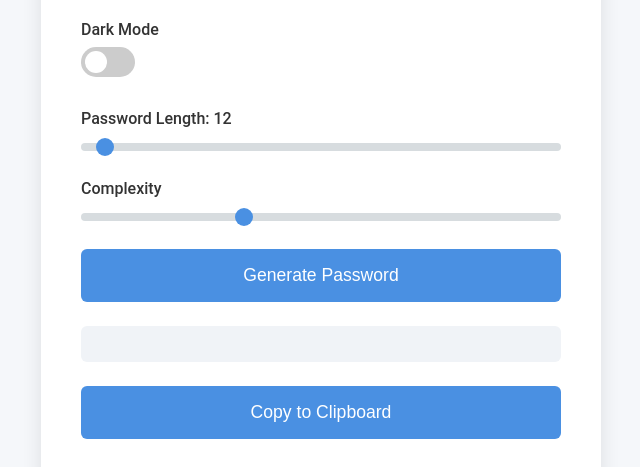
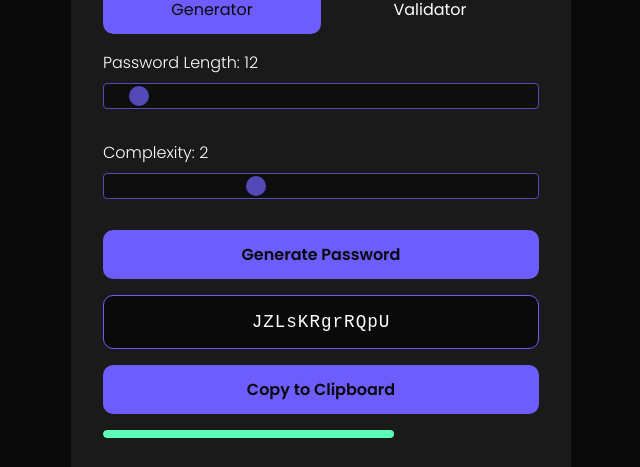
Before and after one commit to DexCodeSX/Password-Generator, a plain HTML site: page index.html in a window 1280 px wide. Shown: the part 191-658 px from the top of the page, without its empty margins (319-959 px from the left). Drawn offline with Linux system fonts and the light colour scheme.

Commit message:
Add files via upload

```diff
--- a/index.html
+++ b/index.html
@@ -3,236 +3,282 @@
 <head>
     <meta charset="UTF-8">
     <meta name="viewport" content="width=device-width, initial-scale=1.0">
-    <title>Secure Password Generator</title>
+    <title>Advanced Password Tools</title>
+    <link href="https://fonts.googleapis.com/css2?family=Poppins:wght@300;400;600&display=swap" rel="stylesheet">
     <style>
         :root {
-            --primary-color: #4a90e2;
-            --secondary-color: #45b7af;
-            --bg-color: #f5f7fa;
-            --text-color: #333;
-            --container-bg: #ffffff;
-            --input-bg: #f0f3f7;
-            --shadow: 0 10px 20px rgba(0,0,0,0.1);
+            --bg-color: #0a0a0a;
+            --card-bg: #1a1a1a;
+            --text-color: #ffffff;
+            --primary-color: #6d5dfc;
+            --secondary-color: #fc5d8d;
+            --tertiary-color: #5dfcb6;
         }
+
+        * {
+            box-sizing: border-box;
+            margin: 0;
+            padding: 0;
+        }
+
         body {
-            font-family: 'Roboto', 'Segoe UI', Arial, sans-serif;
+            font-family: 'Poppins', sans-serif;
             background-color: var(--bg-color);
             color: var(--text-color);
-            transition: all 0.3s ease;
-            margin: 0;
-            padding: 0;
             display: flex;
             justify-content: center;
             align-items: center;
             min-height: 100vh;
+            overflow-x: hidden;
         }
+
         .container {
-            max-width: 480px;
+            background-color: var(--card-bg);
+            border-radius: 20px;
+            box-shadow: 0 0 20px rgba(0, 0, 0, 0.2);
+            padding: 2rem;
             width: 90%;
-            padding: 2.5rem;
-            background: var(--container-bg);
-            border-radius: 12px;
-            box-shadow: var(--shadow);
-            transition: all 0.3s ease;
+            max-width: 500px;
             opacity: 0;
             transform: translateY(20px);
+            transition: opacity 0.5s ease, transform 0.5s ease;
         }
+
         .container.show {
             opacity: 1;
             transform: translateY(0);
         }
+
         h1 {
             text-align: center;
             color: var(--primary-color);
-            margin-bottom: 2rem;
-            font-weight: 300;
+            margin-bottom: 1.5rem;
+            font-weight: 600;
             font-size: 2.5rem;
+            letter-spacing: 1px;
         }
+
+        .tabs {
+            display: flex;
+            margin-bottom: 1rem;
+            border-radius: 10px;
+            overflow: hidden;
+        }
+
+        .tab {
+            flex: 1;
+            padding: 0.75rem;
+            text-align: center;
+            background-color: var(--card-bg);
+            color: var(--text-color);
+            cursor: pointer;
+            border: none;
+            transition: all 0.3s ease;
+            font-weight: 400;
+        }
+
+        .tab.active {
+            background-color: var(--primary-color);
+            color: var(--bg-color);
+        }
+
+        .tab-content {
+            display: none;
+            opacity: 0;
+            transform: translateX(20px);
+            transition: opacity 0.3s ease, transform 0.3s ease;
+        }
+
+        .tab-content.active {
+            display: block;
+            opacity: 1;
+            transform: translateX(0);
+        }
+
         .form-group {
             margin-bottom: 1.5rem;
         }
+
         label {
             display: block;
             margin-bottom: 0.5rem;
-            font-weight: 500;
+            font-weight: 300;
         }
+
+        input[type="range"], input[type="text"], input[type="password"] {
+            width: 100%;
+            padding: 0.75rem;
+            border: 1px solid var(--primary-color);
+            border-radius: 10px;
+            background-color: var(--bg-color);
+            color: var(--text-color);
+            font-family: 'Poppins', sans-serif;
+        }
+
         input[type="range"] {
-            width: 100%;
             -webkit-appearance: none;
             height: 8px;
             border-radius: 4px;
-            background: #d7dcdf;
+            background: var(--bg-color);
             outline: none;
-            padding: 0;
-            margin: 0;
+            opacity: 0.7;
+            transition: opacity 0.2s;
         }
+
         input[type="range"]::-webkit-slider-thumb {
             -webkit-appearance: none;
             appearance: none;
-            width: 18px;
-            height: 18px;
+            width: 20px;
+            height: 20px;
             border-radius: 50%;
             background: var(--primary-color);
             cursor: pointer;
-            transition: all 0.15s ease-in-out;
+            transition: all 0.3s ease;
         }
+
         input[type="range"]::-webkit-slider-thumb:hover {
-            background: var(--secondary-color);
+            transform: scale(1.1);
         }
-        input[type="range"]::-moz-range-thumb {
-            width: 18px;
-            height: 18px;
-            border: 0;
-            border-radius: 50%;
-            background: var(--primary-color);
+
+        button {
+            background-color: var(--primary-color);
+            color: var(--bg-color);
+            border: none;
+            padding: 0.75rem 1rem;
+            border-radius: 10px;
             cursor: pointer;
-            transition: background 0.15s ease-in-out;
+            width: 100%;
+            font-size: 1rem;
+            transition: all 0.3s ease;
+            font-family: 'Poppins', sans-serif;
+            font-weight: 600;
         }
-        input[type="range"]::-moz-range-thumb:hover {
-            background: var(--secondary-color);
+
+        button:hover {
+            background-color: var(--secondary-color);
+            transform: translateY(-2px);
+            box-shadow: 0 5px 15px rgba(252, 93, 141, 0.4);
         }
-        .toggle-switch {
-            position: relative;
-            display: inline-block;
-            width: 54px;
-            height: 30px;
+
+        #password, #validationResult {
+            background-color: var(--bg-color);
+            padding: 1rem;
+            border-radius: 10px;
+            margin: 1rem 0;
+            word-break: break-all;
+            text-align: center;
+            font-family: 'Courier New', monospace;
+            font-size: 1.1rem;
+            letter-spacing: 1px;
+            border: 1px solid var(--primary-color);
         }
-        .toggle-switch input {
-            opacity: 0;
-            width: 0;
-            height: 0;
-        }
-        .toggle-slider {
-            position: absolute;
-            cursor: pointer;
-            top: 0;
-            left: 0;
-            right: 0;
-            bottom: 0;
-            background-color: #ccc;
-            transition: .4s;
-            border-radius: 30px;
-        }
-        .toggle-slider:before {
-            position: absolute;
-            content: "";
-            height: 22px;
-            width: 22px;
-            left: 4px;
-            bottom: 4px;
-            background-color: white;
-            transition: .4s;
-            border-radius: 50%;
-        }
-        input:checked + .toggle-slider {
-            background-color: var(--primary-color);
-        }
-        input:checked + .toggle-slider:before {
-            transform: translateX(24px);
-        }
-        button {
-            display: block;
-            width: 100%;
-            padding: 1rem;
-            background: var(--primary-color);
-            color: white;
-            border: none;
-            border-radius: 6px;
-            cursor: pointer;
-            transition: all 0.3s ease;
-            margin-top: 1.5rem;
-            font-size: 1.1rem;
-            font-weight: 500;
-        }
-        button:hover {
-            background: var(--secondary-color);
-            transform: translateY(-2px);
-            box-shadow: 0 5px 10px rgba(0,0,0,0.2);
-        }
-        button:active {
-            transform: translateY(0);
-            box-shadow: none;
-        }
-        #password {
-            background: var(--input-bg);
-            padding: 1rem;
-            border-radius: 6px;
-            word-break: break-all;
-            margin: 1.5rem 0;
-            text-align: center;
-            font-size: 1.2rem;
-            font-family: 'Courier New', monospace;
-            transition: all 0.3s ease;
-            border: 2px solid transparent;
-        }
-        #password:hover {
-            border-color: var(--primary-color);
-        }
+
         .strength-meter {
             height: 8px;
+            border-radius: 4px;
             margin-top: 1rem;
-            border-radius: 4px;
             transition: all 0.3s ease;
             overflow: hidden;
         }
+
         .strength-meter::before {
             content: '';
             display: block;
             height: 100%;
+            border-radius: 4px;
+            transition: all 0.3s ease;
+            width: 0;
+        }
+
+        .weak::before { width: 33.33%; background-color: var(--secondary-color); }
+        .medium::before { width: 66.66%; background-color: var(--tertiary-color); }
+        .strong::before { width: 100%; background-color: var(--primary-color); }
+
+        .requirements {
+            list-style-type: none;
+            padding: 0;
+        }
+
+        .requirements li {
+            margin-bottom: 0.5rem;
+            display: flex;
+            align-items: center;
+            font-size: 0.9rem;
             transition: all 0.3s ease;
         }
-        .weak::before { width: 33.33%; background-color: #e74c3c; }
-        .medium::before { width: 66.66%; background-color: #f39c12; }
-        .strong::before { width: 100%; background-color: #2ecc71; }
+
+        .requirements li::before {
+            content: '•';
+            color: var(--secondary-color);
+            font-size: 1.5em;
+            margin-right: 0.5rem;
+            transition: all 0.3s ease;
+        }
+
+        .requirements li.met::before {
+            color: var(--tertiary-color);
+        }
+
+        .footer {
+            display: flex;
+            justify-content: space-between;
+            align-items: center;
+            margin-top: 2rem;
+            padding-top: 1rem;
+            border-top: 1px solid var(--primary-color);
+        }
+
+        .github-icon {
+            width: 24px;
+            height: 24px;
+            fill: var(--text-color);
+            transition: all 0.3s ease;
+        }
+
+        .github-icon:hover {
+            fill: var(--primary-color);
+            transform: scale(1.1);
+        }
+
+        .credit {
+            font-size: 0.875rem;
+            color: var(--text-color);
+            opacity: 0.7;
+        }
+
         .loading-overlay {
             position: fixed;
             top: 0;
             left: 0;
             width: 100%;
             height: 100%;
-            background: rgba(0, 0, 0, 0.7);
+            background-color: var(--bg-color);
             display: flex;
             justify-content: center;
             align-items: center;
             z-index: 1000;
-            opacity: 0;
-            visibility: hidden;
-            transition: all 0.3s ease;
+            transition: opacity 0.5s ease;
         }
-        .loading-overlay.show {
-            opacity: 1;
-            visibility: visible;
-        }
+
         .loading-spinner {
             width: 50px;
             height: 50px;
-            border: 5px solid #f3f3f3;
-            border-top: 5px solid var(--primary-color);
+            border: 3px solid var(--primary-color);
+            border-top: 3px solid var(--secondary-color);
             border-radius: 50%;
             animation: spin 1s linear infinite;
         }
+
         @keyframes spin {
             0% { transform: rotate(0deg); }
             100% { transform: rotate(360deg); }
         }
-        .credit {
-            text-align: center;
-            margin-top: 1.5rem;
-            font-size: 0.9rem;
-            color: var(--text-color);
-            opacity: 0.7;
+
+        @media (max-width: 480px) {
+            .container {
+                padding: 1.5rem;
             }
-        body.dark-mode {
-            --bg-color: #1a1a2e;
-            --text-color: #e0e0e0;
-            --container-bg: #16213e;
-            --input-bg: #0f3460;
-        }
-        @media (max-width: 600px) {
-            .container {
-                width: 95%;
-                padding: 2rem;
-            }
+
             h1 {
                 font-size: 2rem;
             }
@@ -244,57 +290,110 @@
         <div class="loading-spinner"></div>
     </div>
     <div class="container">
-        <h1>Password Generator</h1>
+        <h1>Password Toolkit</h1>
+        <div class="tabs">
+            <button class="tab active" data-tab="generator">Generator</button>
+            <button class="tab" data-tab="validator">Validator</button>
+        </div>
+        <div id="generatorTab" class="tab-content active">
             <div class="form-group">
-            <label for="toggle">Dark Mode</label>
-            <label class="toggle-switch">
-                <input type="checkbox" id="toggle">
-                <span class="toggle-slider"></span>
-            </label>
+                <label for="length">Password Length: <span id="lengthValue">12</span></label>
+                <input type="range" id="length" min="8" max="128" value="12">
             </div>
             <div class="form-group">
-            <label for="length">Password Length: <span id="lengthValue">12</span></label>
-            <input type="range" id="length" value="12" min="8" max="128" step="1">
+                <label for="complexity">Complexity: <span id="complexityValue">2</span></label>
+                <input type="range" id="complexity" min="1" max="4" value="2">
             </div>
+            <button id="generate">Generate Password</button>
+            <div id="password"></div>
+            <button id="copy">Copy to Clipboard</button>
+            <div id="strengthMeter" class="strength-meter"></div>
+        </div>
+        <div id="validatorTab" class="tab-content">
             <div class="form-group">
-            <label for="complexity">Complexity</label>
-            <input type="range" id="complexity" value="2" min="1" max="4" step="1">
+                <label for="passwordToValidate">Enter Password to Validate:</label>
+                <input type="password" id="passwordToValidate">
             </div>
-        <button id="generate-btn">Generate Password</button>
-        <div id="password"></div>
-        <button id="copy-btn">Copy to Clipboard</button>
-        <div class="strength-meter" id="strength-meter"></div>
-        <div class="credit">Made By Bisam</div>
+            <div id="validationResult"></div>
+            <ul class="requirements">
+                <li id="lengthReq">At least 8 characters long</li>
+                <li id="upperReq">Contains uppercase letter</li>
+                <li id="lowerReq">Contains lowercase letter</li>
+                <li id="numberReq">Contains number</li>
+                <li id="specialReq">Contains special character</li>
+            </ul>
         </div>
+        <div class="footer">
+            <a href="https://github.com/DexCodeSX" target="_blank" rel="noopener noreferrer">
+                <svg class="github-icon" xmlns="http://www.w3.org/2000/svg" viewBox="0 0 24 24">
+                    <path d="M12 0c-6.626 0-12 5.373-12 12 0 5.302 3.438 9.8 8.207 11.387.599.111.793-.261.793-.577v-2.234c-3.338.726-4.033-1.416-4.033-1.416-.546-1.387-1.333-1.756-1.333-1.756-1.089-.745.083-.729.083-.729 1.205.084 1.839 1.237 1.839 1.237 1.07 1.834 2.807 1.304 3.492.997.107-.775.418-1.305.762-1.604-2.665-.305-5.467-1.334-5.467-5.931 0-1.311.469-2.381 1.236-3.221-.124-.303-.535-1.524.117-3.176 0 0 1.008-.322 3.301 1.23.957-.266 1.983-.399 3.003-.404 1.02.005 2.047.138 3.006.404 2.291-1.552 3.297-1.23 3.297-1.23.653 1.653.242 2.874.118 3.176.77.84 1.235 1.911 1.235 3.221 0 4.609-2.807 5.624-5.479 5.921.43.372.823 1.102.823 2.222v3.293c0 .319.192.694.801.576 4.765-1.589 8.199-6.086 8.199-11.386 0-6.627-5.373-12-12-12z"/>
+                </svg>
+            </a>
+            <div class="credit">Made by Bisam</div>
+        </div>
+    </div>
+
     <script>
-        document.addEventListener('DOMContentLoaded', function() {
-            const els = {
-                password: document.getElementById("password"),
-                strengthMeter: document.getElementById("strength-meter"),
-                lengthInput: document.getElementById("length"),
-                lengthValue: document.getElementById("lengthValue"),
-                complexityInput: document.getElementById("complexity"),
-                generateBtn: document.getElementById("generate-btn"),
-                copyBtn: document.getElementById("copy-btn"),
-                toggle: document.getElementById("toggle"),
+        const elements = {
             loadingOverlay: document.querySelector('.loading-overlay'),
-                container: document.querySelector('.container')
+            container: document.querySelector('.container'),
+            tabs: document.querySelectorAll('.tab'),
+            tabContents: document.querySelectorAll('.tab-content'),
+            length: document.getElementById('length'),
+            lengthValue: document.getElementById('lengthValue'),
+            complexity: document.getElementById('complexity'),
+            complexityValue: document.getElementById('complexityValue'),
+            generate: document.getElementById('generate'),
+            password: document.getElementById('password'),
+            copy: document.getElementById('copy'),
+            strengthMeter: document.getElementById('strengthMeter'),
+            passwordToValidate: document.getElementById('passwordToValidate'),
+            validationResult: document.getElementById('validationResult'),
+            requirements: {
+                length: document.getElementById('lengthReq'),
+                upper: document.getElementById('upperReq'),
+                lower: document.getElementById('lowerReq'),
+                number: document.getElementById('numberReq'),
+                special: document.getElementById('specialReq')
+            }
         };
 
-            els.toggle.addEventListener('change', updateTheme);
-            els.lengthInput.addEventListener('input', updateLengthValue);
-            els.generateBtn.addEventListener("click", generatePasswordHandler);
-            els.copyBtn.addEventListener("click", copyToClipboard);
+        // Simulating page load
+        window.addEventListener('load', () => {
+            setTimeout(() => {
+                elements.loadingOverlay.style.opacity = '0';
+                setTimeout(() => {
+                    elements.loadingOverlay.style.display = 'none';
+                    elements.container.classList.add('show');
+                }, 500);
+            }, 1500);
+        });
 
-            function updateTheme() {
-                document.body.classList.toggle('dark-mode', els.toggle.checked);
-            }
+        // Tab functionality
+        elements.tabs.forEach(tab => {
+            tab.addEventListener('click', () => {
+                elements.tabs.forEach(t => t.classList.remove('active'));
+                elements.tabContents.forEach(c => c.classList.remove('active'));
+                tab.classList.add('active');
+                document.getElementById(`${tab.dataset.tab}Tab`).classList.add('active');
+            });
+        });
 
-            function updateLengthValue() {
-                els.lengthValue.textContent = els.lengthInput.value;
-            }
+        elements.length.addEventListener('input', () => {
+            elements.lengthValue.textContent = elements.length.value;
+        });
 
-            function generatePassword(length, complexity) {
+        elements.complexity.addEventListener('input', () => {
+            elements.complexityValue.textContent = elements.complexity.value;
+        });
+
+        elements.generate.addEventListener('click', generatePassword);
+        elements.copy.addEventListener('click', copyToClipboard);
+        elements.passwordToValidate.addEventListener('input', validatePassword);
+
+        function generatePassword() {
+            const length = parseInt(elements.length.value);
+            const complexity = parseInt(elements.complexity.value);
             const charsets = [
                 'abcdefghijklmnopqrstuvwxyz',
                 'ABCDEFGHIJKLMNOPQRSTUVWXYZ',
@@ -310,12 +409,13 @@
                 password += chars[randomIndex];
             }
 
-                return password;
+            elements.password.textContent = password;
+            updateStrengthMeter(password);
         }
 
         function updateStrengthMeter(password) {
             const strength = calculatePasswordStrength(password);
-                els.strengthMeter.className = `strength-meter ${strength.toLowerCase()}`;
+            elements.strengthMeter.className = `strength-meter ${strength}`;
         }
 
         function calculatePasswordStrength(password) {
@@ -327,40 +427,39 @@
 
             const score = [length >= 12, hasLower, hasUpper, hasNumber, hasSpecial].filter(Boolean).length;
 
-                return score <= 2 ? 'Weak' : score <= 4 ? 'Medium' : 'Strong';
-            }
-
-            function generatePasswordHandler() {
-                showLoading();
-                setTimeout(() => {
-                    const length = parseInt(els.lengthInput.value);
-                    const complexity = parseInt(els.complexityInput.value);
-                    const password = generatePassword(length, complexity);
-                    els.password.textContent = password;
-                    updateStrengthMeter(password);
-                    hideLoading();
-                }, 1000);
+            return score <= 2 ? 'weak' : score <= 4 ? 'medium' : 'strong';
         }
 
         function copyToClipboard() {
-                navigator.clipboard.writeText(els.password.textContent).then(() => {
-                    els.copyBtn.textContent = "Copied!";
-                    setTimeout(() => { els.copyBtn.textContent = "Copy to Clipboard"; }, 2000);
+            navigator.clipboard.writeText(elements.password.textContent).then(() => {
+                elements.copy.textContent = 'Copied!';
+                setTimeout(() => {
+                    elements.copy.textContent = 'Copy to Clipboard';
+                }, 2000);
             });
         }
 
-            function showLoading() {
-                els.loadingOverlay.classList.add('show');
+        function validatePassword() {
+            const password = elements.passwordToValidate.value;
+            const requirements = {
+                length: password.length >= 8,
+                upper: /[A-Z]/.test(password),
+                lower: /[a-z]/.test(password),
+                number: /\d/.test(password),
+                special: /[!@#$%^&*()_+[\]{};:'"\\|,.<>?/-]/.test(password)
+            };
+
+            Object.keys(requirements).forEach(req => {
+                elements.requirements[req].classList.toggle('met', requirements[req]);
+            });
+
+            const strength = calculatePasswordStrength(password);
+            elements.validationResult.textContent = `Password Strength: ${strength.charAt(0).toUpperCase() + strength.slice(1)}`;
+            elements.validationResult.className = strength;
         }
 
-            function hideLoading() {
-                els.loadingOverlay.classList.remove('show');
-            }
-
-            setTimeout(() => {
-                els.container.classList.add('show');
-            }, 100);
-        });
+        // Generate a password on page load
+        generatePassword();
     </script>
 </body>
 </html>
```
Lines whose indentation alone changed are shown as unchanged.
